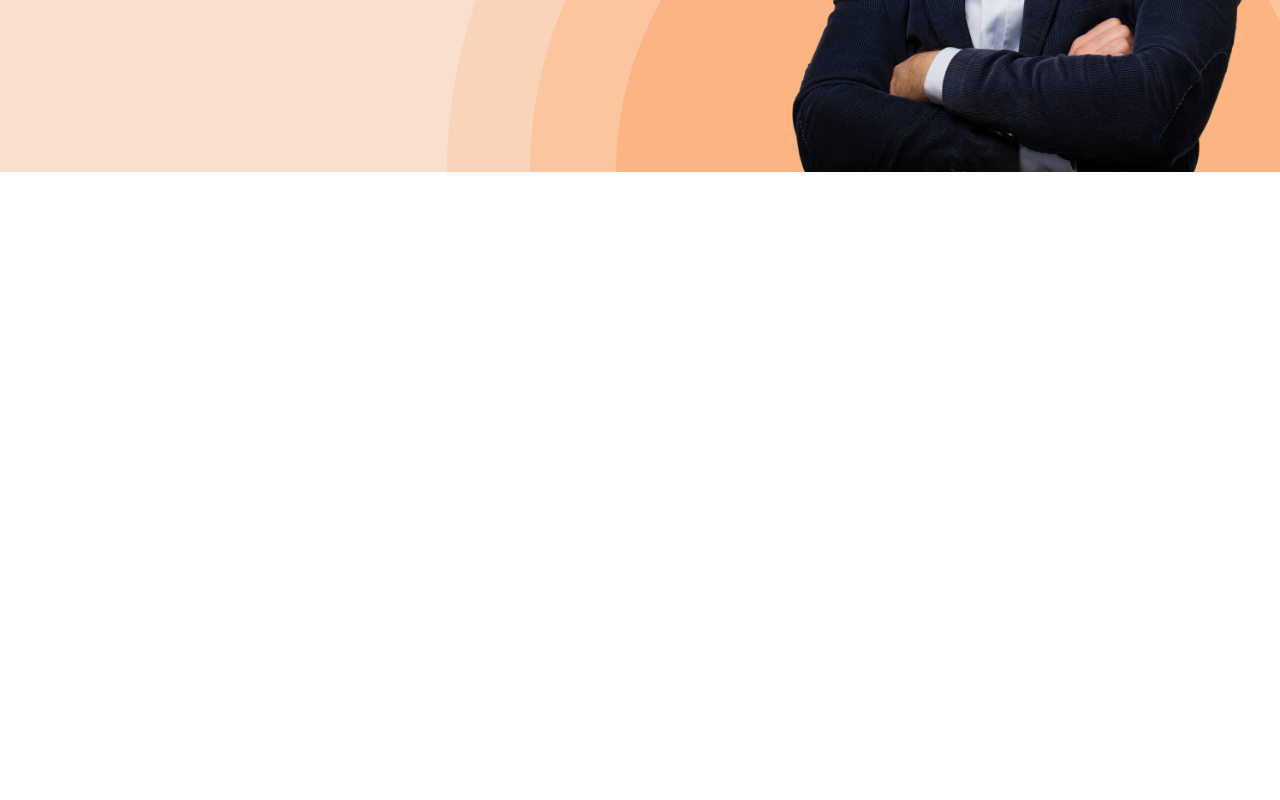
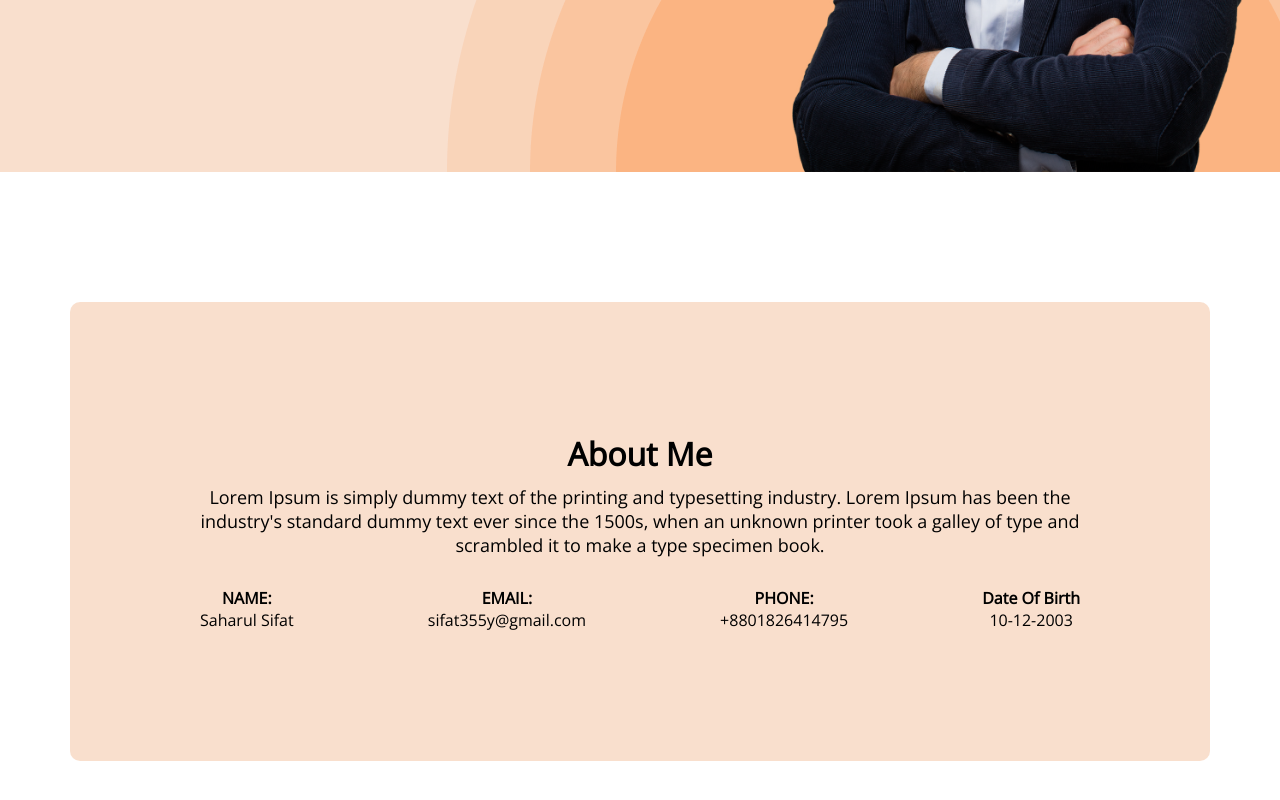
Before and after one commit to MernSpace/protfollio, a plain HTML site: page index.html in a window 1280 px wide. Shown: the part 498-1298 px from the top of the page. Before the commit the page ends 800 px from the top, so only its background shows below. Drawn offline with nearby package versions, Linux system fonts and the light colour scheme.

Commit message:
about section

```diff
--- a/index.html
+++ b/index.html
@@ -30,6 +30,32 @@
             <img class="banner-img" src="./images/hardy.png">
         </div>
     </header>
+    <main>
+        <section class="about">
+            <h4 class="section-title">
+                About Me
+            </h4>
+            <p class="section-description">Lorem Ipsum is simply dummy text of the printing and typesetting industry. Lorem Ipsum has been the industry's standard dummy text ever since the 1500s, when an unknown printer took a galley of type and scrambled it to make a type specimen book.</p>
 
+            <div class="about-info-container">
+                <div class="about-info">
+                    <h4 class="info-title">NAME:</h4>
+                    <p class="info-description">Saharul Sifat</p>
+                </div>
+                <div class="about-info">
+                    <h4 class="info-title">EMAIL:</h4>
+                    <p class="info-description">sifat355y@gmail.com</p>
+                </div>
+                <div class="about-info">
+                    <h4 class="info-title">PHONE:</h4>
+                    <p class="info-description">+8801826414795</p>
+                </div>
+                <div class="about-info">
+                    <h4 class="info-title">Date Of Birth</h4>
+                    <p class="info-description">10-12-2003</p>
+                </div>
+            </div>
+        </section>
+    </main>
 </body>
 </html>
--- a/style.css
+++ b/style.css
@@ -37,6 +37,7 @@ nav{
     font-size: 45px;
     font-weight: bold;
     color: #282727;
+    text-transform: uppercase;
 }
 nav ul{
     display: flex;
@@ -101,3 +102,40 @@ nav ul li a{
     font-weight: 400;
     margin: 10px 0px ;
 }
+/*main*/
+main{
+    max-width: 1140px;
+    margin: 0px auto;
+}
+
+/*about section*/
+.about{
+    background: rgba(239, 172, 125, 0.38);
+    margin: 130px 0px;
+    padding: 130px;
+    border-radius: 10px;
+    text-align: center;
+}
+
+.section-title{
+    font-size: 32px;
+    text-align: center;
+    font-weight: 600;
+    margin-bottom: 10px;
+}
+
+.section-description{
+    font-size: 18px;
+    font-weight: 300;
+}
+
+/*about section*/
+
+.about-info-container{
+    display: flex;
+    justify-content: space-between;
+}
+
+.about-info{
+    margin-top: 30px;
+}
```
